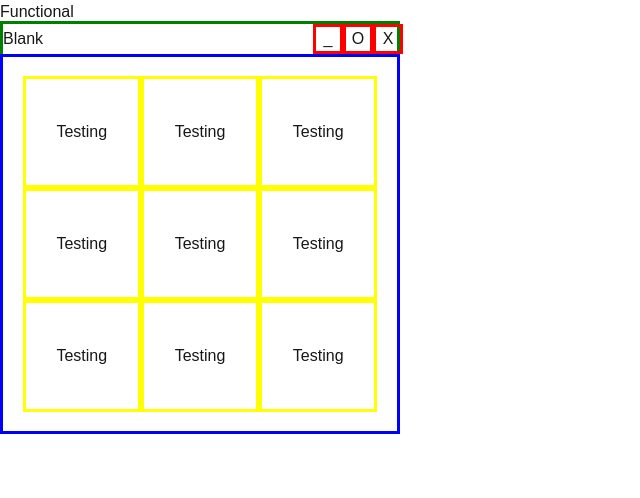
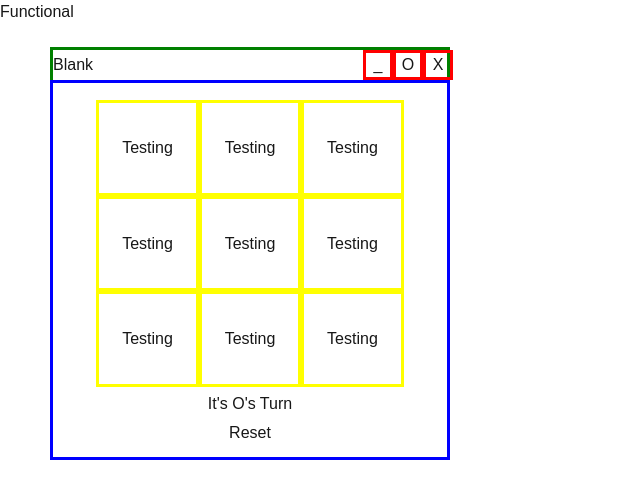
Before and after one commit to SpcyToast/portfolio, a Next.js app: page / in a window 1280 px wide. Shown: the top 498 px of the page, without its empty margins (0-640 px from the left). Built offline with nearby package versions, Linux system fonts and the light colour scheme.

Commit message:
basic tictactoe setup

```diff
--- a/app/globals.css
+++ b/app/globals.css
@@ -8,6 +8,7 @@
 :root {
   --background: #ffffff;
   --foreground: #171717;
+  --tictactoe-box-sizing: 26%;
 }
 
 @media (prefers-color-scheme: dark) {
@@ -55,11 +56,16 @@ body {
 }
 
 .tictactoe-contianer {
+  padding-top: 5px;
   display: grid;
   align-content: center;
   justify-content: center;
-  grid-template-rows: 30% 30% 30%;
-  grid-template-columns: 30% 30% 30%;
+  grid-template-rows: var(--tictactoe-box-sizing) var(--tictactoe-box-sizing) var(
+      --tictactoe-box-sizing
+    );
+  grid-template-columns: var(--tictactoe-box-sizing) var(--tictactoe-box-sizing) var(
+      --tictactoe-box-sizing
+    );
   border-width: 3px;
   border-color: blue;
 }
@@ -68,3 +74,15 @@ body {
   border-width: 3px;
   border-color: yellow;
 }
+
+.tictactoe-info {
+  padding-top: 5px;
+  justify-self: center;
+  grid-column: span 3;
+}
+
+#Blank {
+  position: absolute;
+  top: 50px;
+  left: 50px;
+}
--- a/client/components/application 1/Tictactoe.tsx
+++ b/client/components/application 1/Tictactoe.tsx
@@ -1,18 +1,54 @@
-import { useState } from 'react'
+import getRandomNumber from '@/client/getRandomNumber'
+import { useEffect, useState } from 'react'
 
 export default function Tictactoe() {
-  const cleanBoard: number[] = [0, 0, 0, 0, 0, 0, 0, 0, 0]
+  const cleanBoard: number[] = [2, 2, 2, 2, 2, 2, 2, 2, 2]
   const [board, setBoard] = useState(cleanBoard)
+  const [turn, setTurn] = useState(2)
+  const [winState, setWinState] = useState(false)
+
+  useEffect(() => {
+    reset()
+  }, [])
+
+  // randomise starting player at the start of every game
+  function reset() {
+    setBoard(cleanBoard)
+    const start = getRandomNumber(0, 1)
+    start === 0 ? setTurn(0) : setTurn(1)
+  }
+
+  function makeMove(i: number) {
+    const play = [...board]
+    play[i] = turn
+    setBoard(play)
+    console.log(play)
+    switchTurn()
+  }
+
+  function switchTurn() {
+    turn === 0 ? setTurn(1) : setTurn(0)
+  }
 
   return (
     <div className="tictactoe-contianer">
       {board.map((cell, i) => {
         return (
-          <button className={`item ${'item-' + (i + 1)}} tictactoe`} key={i}>
-            {cell === 1 ? 'O' : cell === 2 ? 'X' : 'Testing'}{' '}
+          <button
+            className={`item ${'item-' + (i + 1)}} tictactoe`}
+            key={i}
+            onClick={() => cell === 2 && makeMove(i)}
+          >
+            {cell === 0 ? 'O' : cell === 1 ? 'X' : 'Testing'}{' '}
           </button>
         )
       })}
+      <label className="tictactoe-info">{`It's ${
+        turn === 0 ? 'O' : 'X'
+      }'s Turn`}</label>
+      <button className="tictactoe-info" onClick={() => reset()}>
+        Reset
+      </button>
     </div>
   )
 }
--- a/client/components/window.tsx
+++ b/client/components/window.tsx
@@ -5,9 +5,11 @@ export default function Window() {
   const windowName = 'Blank'
 
   return (
-    <div className="window">
+    <div className="window" id={windowName}>
       <span className="window-tab">
-        <h3 className="window-name">{windowName}</h3>{' '}
+        <label className="window-name" draggable={true}>
+          {windowName}
+        </label>
         <button className="window-buttons">_</button>
         <button className="window-buttons">O</button>
         <button className="window-buttons">X</button>
--- /dev/null
+++ b/client/data/tictactoe.json
@@ -0,0 +1,3 @@
+[
+  []
+]
--- /dev/null
+++ b/client/getRandomNumber.tsx
@@ -0,0 +1,5 @@
+export default function getRandomNumber(min: number, max: number): number {
+  min = Math.ceil(min)
+  max = Math.floor(max)
+  return Math.floor(Math.random() * (max - min + 1)) + min
+}
```
